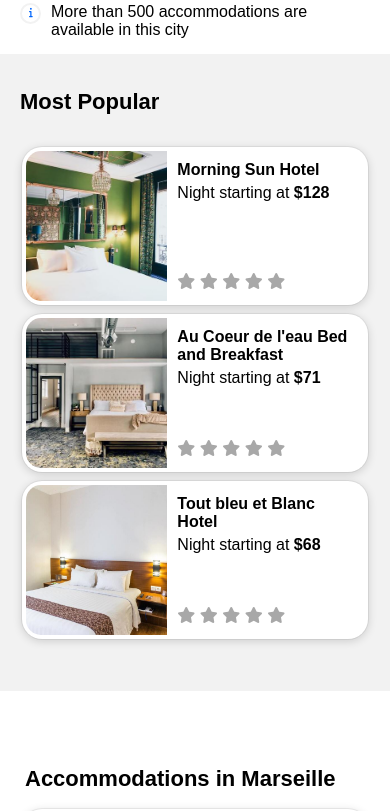
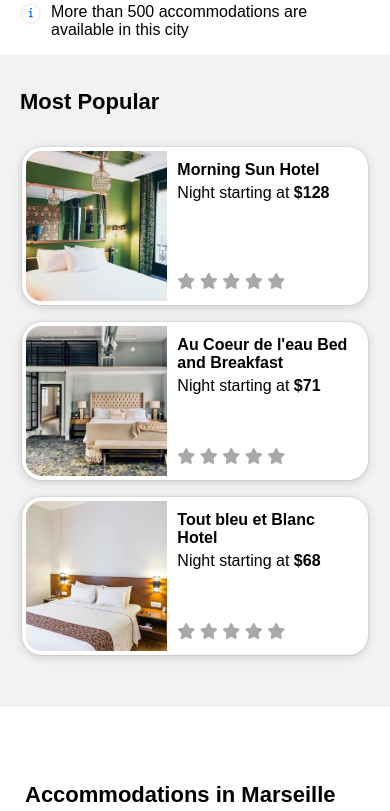
Before and after one commit to l2qr/booki, a plain HTML site: page index.html in a window 390 px wide. Shown: the part 495-1306 px from the top of the page. Drawn offline with Linux system fonts and the light colour scheme; a web font is replaced by a local one.

Commit message:
cards-flex gap correction

```diff
--- a/css/style.css
+++ b/css/style.css
@@ -587,6 +587,10 @@ footer a {
         flex-direction: column;
     }
 
+    .cards-flex {
+        gap: 13px;
+    }
+
     .card.vertical {
         flex-flow: column nowrap;
         flex: 1 1 100%;
```
